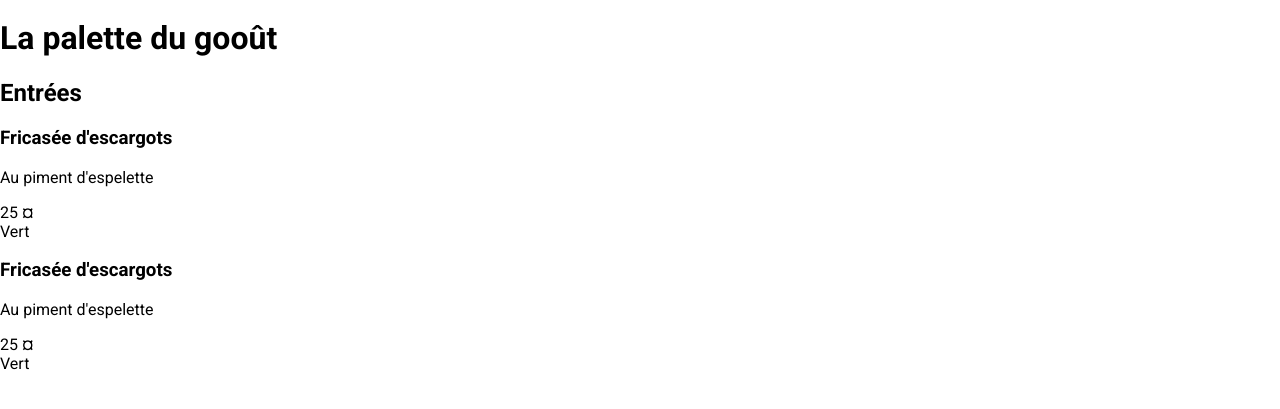
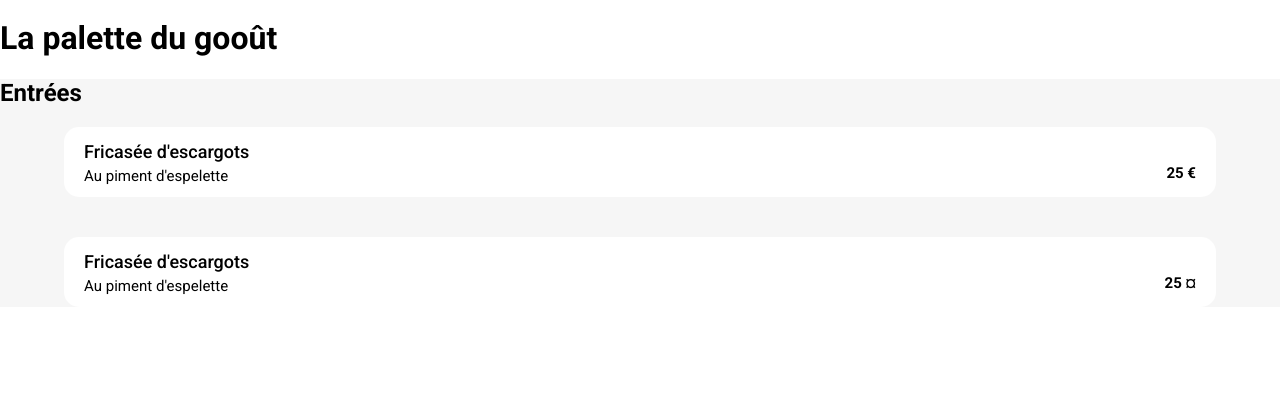
Before and after one commit to jorisbertier/ohMyFood, a website: page restaurants/LaPalette.html in a window 1280 px wide. Shown: the part 1038-1447 px from the top of the page. Drawn offline with Linux system fonts and the light colour scheme.

Commit message:
animation menu

```diff
--- a/asset/component/menu.scss
+++ b/asset/component/menu.scss
@@ -0,0 +1,78 @@
+.main__palette-menu {
+    background-color: $background-secondary-color;
+
+    &-item {
+        display: flex;
+        flex-direction: column;
+        gap: 40px;
+    }
+    &-article {
+        display: flex;
+        height: 70px;
+        justify-content: space-between;
+        width: 90%;
+        margin-right: 5%;
+        margin-left: 5%;
+        background: $background-color;
+        border-radius: 15px;
+
+        &-info {
+            margin-left: 20px;
+            display: flex;
+            flex-direction: column;
+            justify-content: center;
+        }
+
+        &-title {
+                font-size: 18px;
+                font-weight: 500;
+                height: 30px;
+                margin-bottom: -10px;
+        }
+
+        &-description {
+            font-size: 15.04px;
+            font-weight: 300;
+            height: 40%;
+        }
+
+        .main__palette-menu-container {
+            display: flex;
+                &-price {
+                    display: flex;
+                    align-items: flex-end;
+                    margin-right: 20px;
+                    margin-bottom: 14px;
+                    font-size: 15.04px;
+                    font-weight: 700;
+                    line-height: 17.63px;
+
+                }
+
+                &-color {
+                    display: flex;
+                    align-items: center;
+                    justify-content: center;
+                    border-top-right-radius: 15px;
+                    border-bottom-right-radius: 15px;
+                    background-color: $green-light-color;
+                    width: 0;
+                    position: relative;
+                    height: 70px;
+                    visibility: hidden;
+                    transition: 0.2s ease-in;
+
+                    i {
+                        color: $background-color;
+                        width: 20px;
+                        height: 20px;
+                        top: 24.97px;
+                    }
+            }
+        }
+    }
+}
+.main__palette-menu-article:hover .main__palette-menu-container-color {
+    visibility: visible;
+    width: 59px;
+}
--- a/restaurants/LaPalette.html
+++ b/restaurants/LaPalette.html
@@ -32,16 +32,22 @@
                             <h3 class="main__palette-menu-article-title">Fricasée d'escargots</h3>
                             <p class="main__palette-menu-article-description">Au piment d'espelette</p>
                         </div>
-                        <div class="main__palette-menu-article-price">25 ¤</div>
-                        <div class="main__palette-menu-article-color">Vert</div>
+                        <div class="main__palette-menu-container">
+                            <div class="main__palette-menu-container-price">25 €</div>
+                            <div class="main__palette-menu-container-color">
+                                <i class="fa-solid fa-circle-check"></i>
+                            </div>
+                        </div>
                     </article>
                     <article class="main__palette-menu-article">
                         <div class="main__palette-menu-article-info">
                             <h3 class="main__palette-menu-article-title">Fricasée d'escargots</h3>
                             <p class="main__palette-menu-article-description">Au piment d'espelette</p>
                         </div>
-                        <div class="main__palette-menu-article-price">25 ¤</div>
-                        <div class="main__palette-menu-article-color">Vert</div>
+                        <div class="main__palette-menu-container">
+                            <div class="main__palette-menu-container-price">25 ¤</div>
+                            <div class="main__palette-menu-container-color">Vert</div>
+                        </div>
                     </article>
                 </div>
             </div>
```
Also changed, not shown: build/style.css, 1 other file.
